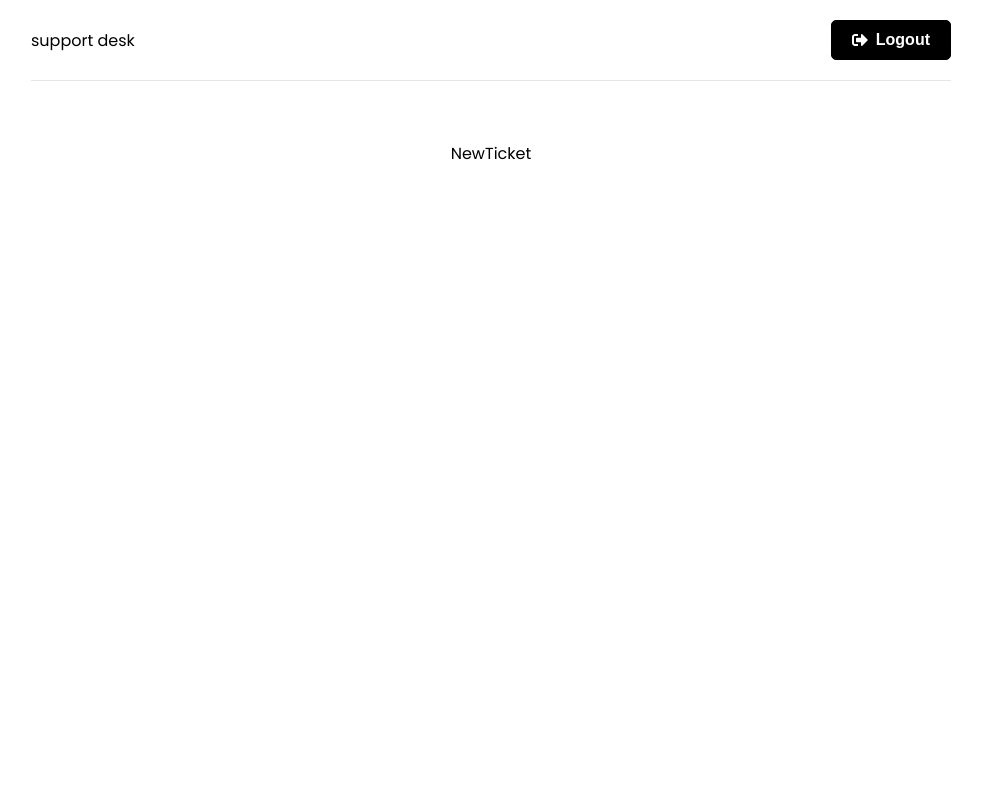
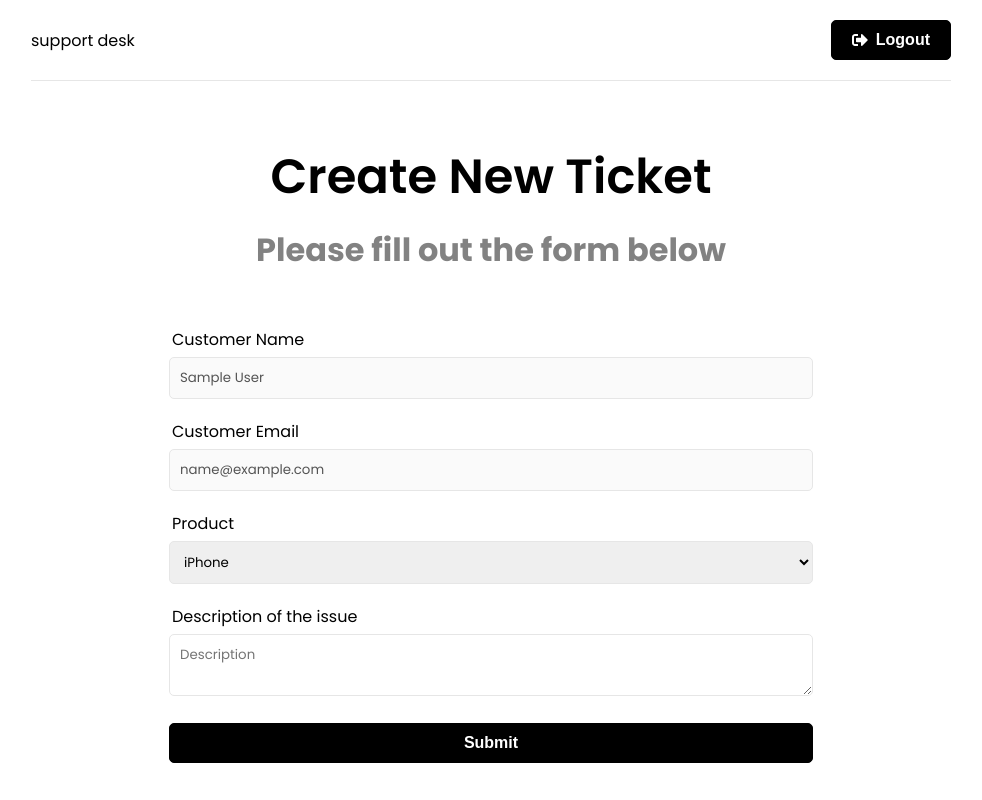
Before and after one commit to ShiranRidel/SupportDesk-MERN, a React (Create React App) app in the folder frontend/: page /new-ticket in a window 1280 px wide. Shown: the whole page, without its empty margins (149-1131 px from the left). Built offline with nearby package versions, Linux system fonts and the light colour scheme; sample sign-in values are in the browser's storage.

Commit message:
New Ticket Form

```diff
--- a/frontend/src/pages/NewTicket.jsx
+++ b/frontend/src/pages/NewTicket.jsx
@@ -1,8 +1,68 @@
+import { useState } from "react";
+import { useSelector } from "react-redux";
 
 function NewTicket() {
+  const { user } = useSelector((state) => state.auth);
+  const [name] = useState(user.name);
+  const [email] = useState(user.email);
+  const [product, setProduct] = useState("");
+  const [description, setDescription] = useState("");
+
+  const onSubmit = (e) => {
+    e.preventDefault();
+    // console.log(product)
+    // dispatch(createTicket({ product, description }))
+  };
+
   return (
-    <div>NewTicket</div>
-  )
+    <>
+      <section className="heading">
+        <h1>Create New Ticket</h1>
+        <p>Please fill out the form below</p>
+      </section>
+
+      <section className="form">
+        <div className="form-group">
+          <label htmlFor="name">Customer Name</label>
+          <input type="text" className="form-control" value={name} disabled />
+        </div>
+        <div className="form-group">
+          <label htmlFor="email">Customer Email</label>
+          <input type="text" className="form-control" value={email} disabled />
+        </div>
+        <form onSubmit={onSubmit}>
+          <div className="form-group">
+            <label htmlFor="product">Product</label>
+            <select
+              name="product"
+              id="product"
+              value={product}
+              onChange={(e) => setProduct(e.target.value)}
+            >
+              <option value="iPhone">iPhone</option>
+              <option value="Macbook Pro">Macbook Pro</option>
+              <option value="iMac">iMac</option>
+              <option value="iPad">iPad</option>
+            </select>
+          </div>
+          <div className="form-group">
+            <label htmlFor="description">Description of the issue</label>
+            <textarea
+              name="description"
+              id="description"
+              className="form-control"
+              placeholder="Description"
+              value={description}
+              onChange={(e) => setDescription(e.target.value)}
+            ></textarea>
+          </div>
+          <div className="form-group">
+            <button className="btn btn-block">Submit</button>
+          </div>
+        </form>
+      </section>
+    </>
+  );
 }
 
-export default NewTicket
+export default NewTicket;
```
